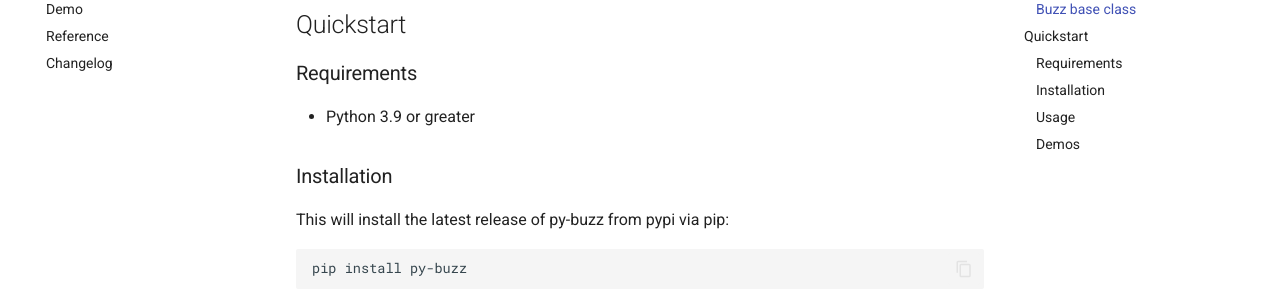
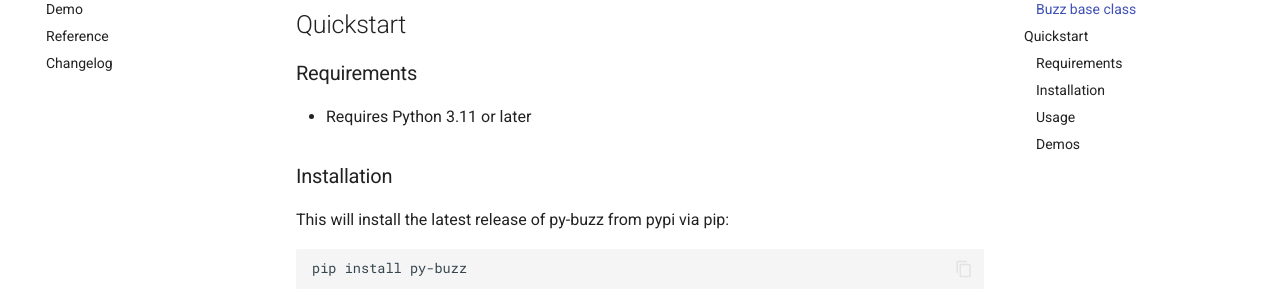
Before and after one commit to dusktreader/py-buzz, an MkDocs documentation site: the page built from docs/source/index.md, in a window 1280 px wide and 900 px high, scrolled down 1927 px. Shown: the part 153-453 px from the top of the window. Built offline with MkDocs 1.6.1 and Material for MkDocs 9.7.7, drawn with Linux system fonts in a browser that asks for light colours; comment, search, counter and statistics services are not loaded.

Commit message:
chore(NO-TICKET): dropped support for old python

````diff
--- a/docs/source/index.md
+++ b/docs/source/index.md
@@ -53,14 +53,14 @@ exception type.
 
 ### Requirements
 
-* Python 3.9 or greater
+* Requires Python 3.11 or later
 
 
 ### Installation
 
 This will install the latest release of py-buzz from pypi via pip:
 
-```bash
+```shell
 pip install py-buzz
 ```
 
@@ -82,13 +82,13 @@ For more examples of usage, see the [Features](features.md) page.
 
 `py-buzz` comes with an optional demo extra that can show you how to use the features. To install and run, try:
 
-```bash
+```shell
 pip install py-buzz[demo]
 py-buzz-demo
 ```
 
 Alternatively, you can run them in one command using `uv`:
 
-```bash
+```shell
 uvx --from=py-buzz[demo] py-buzz-demo
 ```
--- a/pyproject.toml
+++ b/pyproject.toml
@@ -1,15 +1,15 @@
 [project]
 name = "py-buzz"
-version = "8.2.1"
+version = "9.0.0"
 description = "\"That's not flying, it's falling with style\": Exceptions with extras"
 authors = [
   {name = "Tucker Beck", email = "tucker.beck@gmail.com"}
 ]
 readme = "README.md"
 license-files = ["LICENSE.md"]
-requires-python = ">=3.10"
+requires-python = ">=3.11"
 dependencies = [
-  "typing-extensions>=4.0.0"  # When support for Python 3.10 and 3.11 is drooped, this can be removed
+  "typing-extensions>=4.0.0"  # Provides TypeForm for Python 3.11–3.14
 ]
 
 [project.urls]
````
Also changed, not shown: CHANGELOG.md, README.md, 2 other files.
